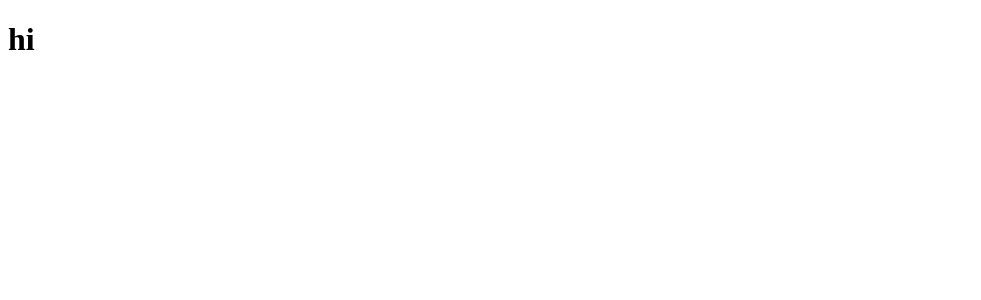
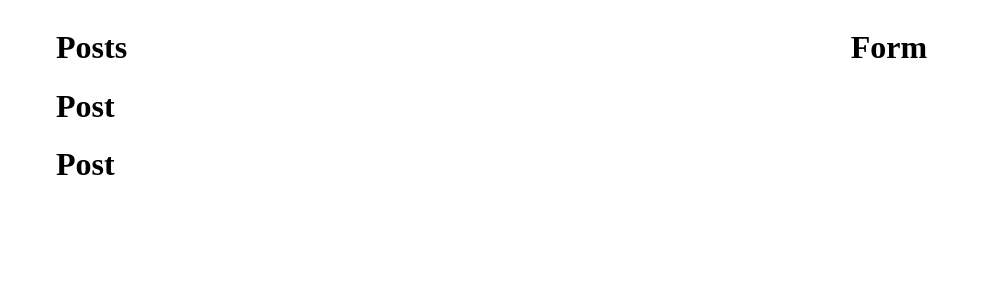
Before and after one commit to M0NSx/AdvancedMERN, a React (Create React App) app in the folder client/: page / in a window 1280 px wide. Shown: the top 300 px of the page, without its empty margins (0-981 px from the left). Built offline with nearby package versions, Linux system fonts and the light colour scheme.

Commit message:
Update App.js

```diff
--- a/client/src/App.js
+++ b/client/src/App.js
@@ -1,12 +1,27 @@
 import React from "react";
+import { Container, AppBar, Typography, Grow, Grid } from '@material-ui/core'
+import logo from './images/Site-logo.png'
+import Posts from './components/Posts/Posts'
+import Form from './components/Form/Form'
+import useStyles from './styles'
 
 const App = () => {
+    const classes = useStyles();
     return(
-        <>
-        <div>
-            <h1>hi</h1>
-        </div>
-        </>
+        <Container maxWidth="lg">
+            <Grow in>
+                <Container>
+                    <Grid container justifyContent="space-between" alignItems="stretch" spacing={3}>
+                        <Grid item xs={12} sm={7}>
+                            <Posts />
+                        </Grid>
+                        <Grid item xs={12} sm={4}>
+                            <Form />
+                        </Grid>
+                    </Grid>
+                </Container>
+            </Grow>
+        </Container>
     );
 }
 
```
